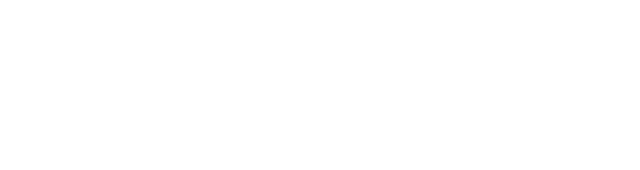
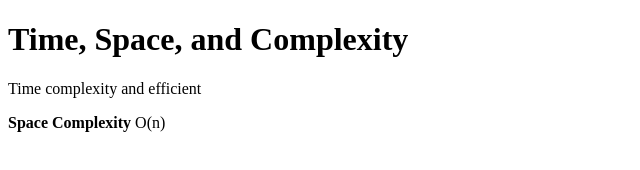
Before and after one commit to acciojob/time-and-space-complexity-PRAD0509, a website: page main.html in a window 1280 px wide. Shown: the whole page, without its empty margins (0-640 px from the left). Drawn offline with Linux system fonts and the light colour scheme.

Commit message:
created a submission

```diff
--- a/main.html
+++ b/main.html
@@ -7,8 +7,10 @@
 </head>
 
 <body>
-	<!-- the entire body must be written by student -->
-    <script type="text/javascript" src="./script.js">
+	<h1>Time, Space, and Complexity</h1>
+   <p>Time complexity and efficient</p>
+   <p><b>Space Complexity</b> O(n)</p>
+	<script type="text/javascript" src="./script.js">
 </script>
 
 </body>
```
